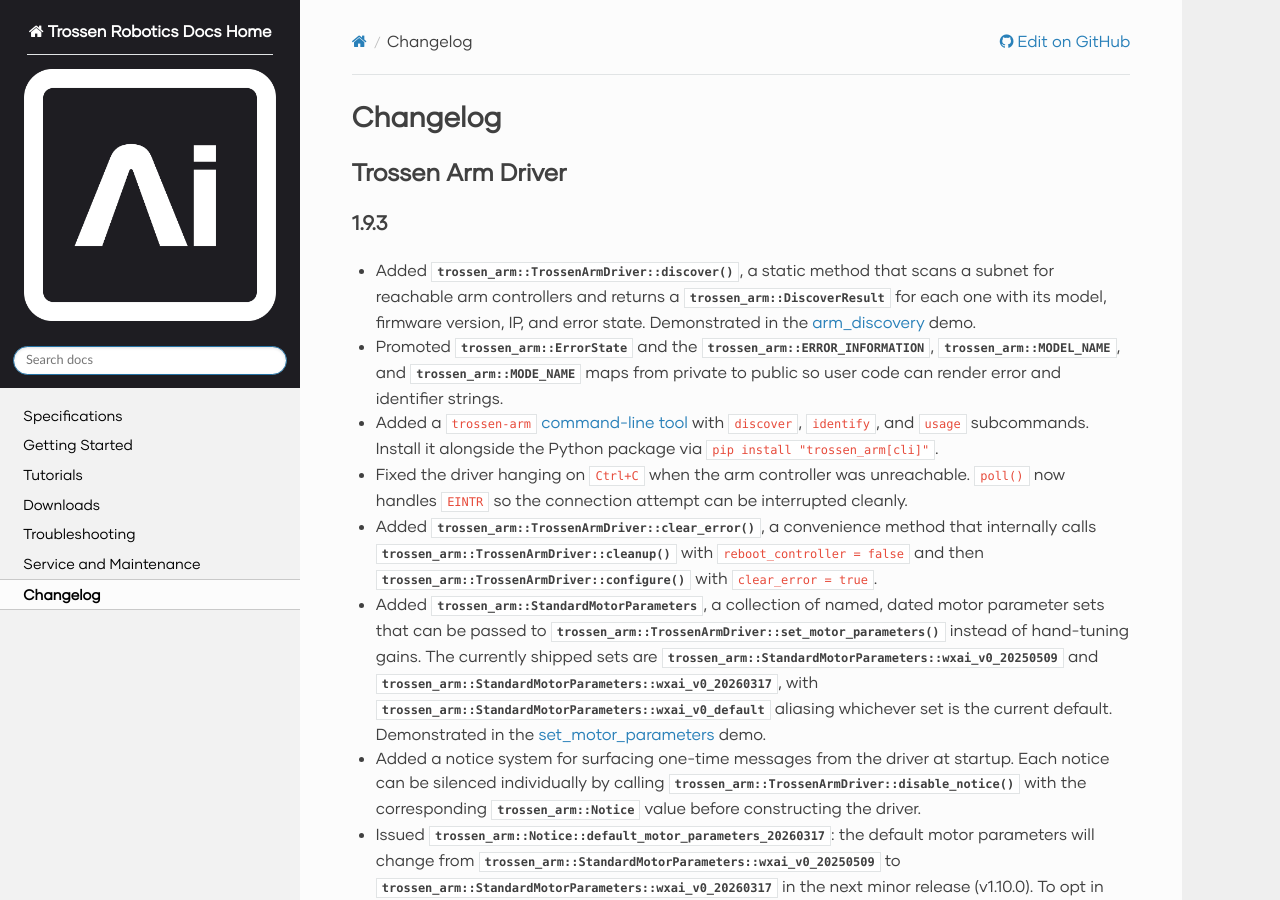
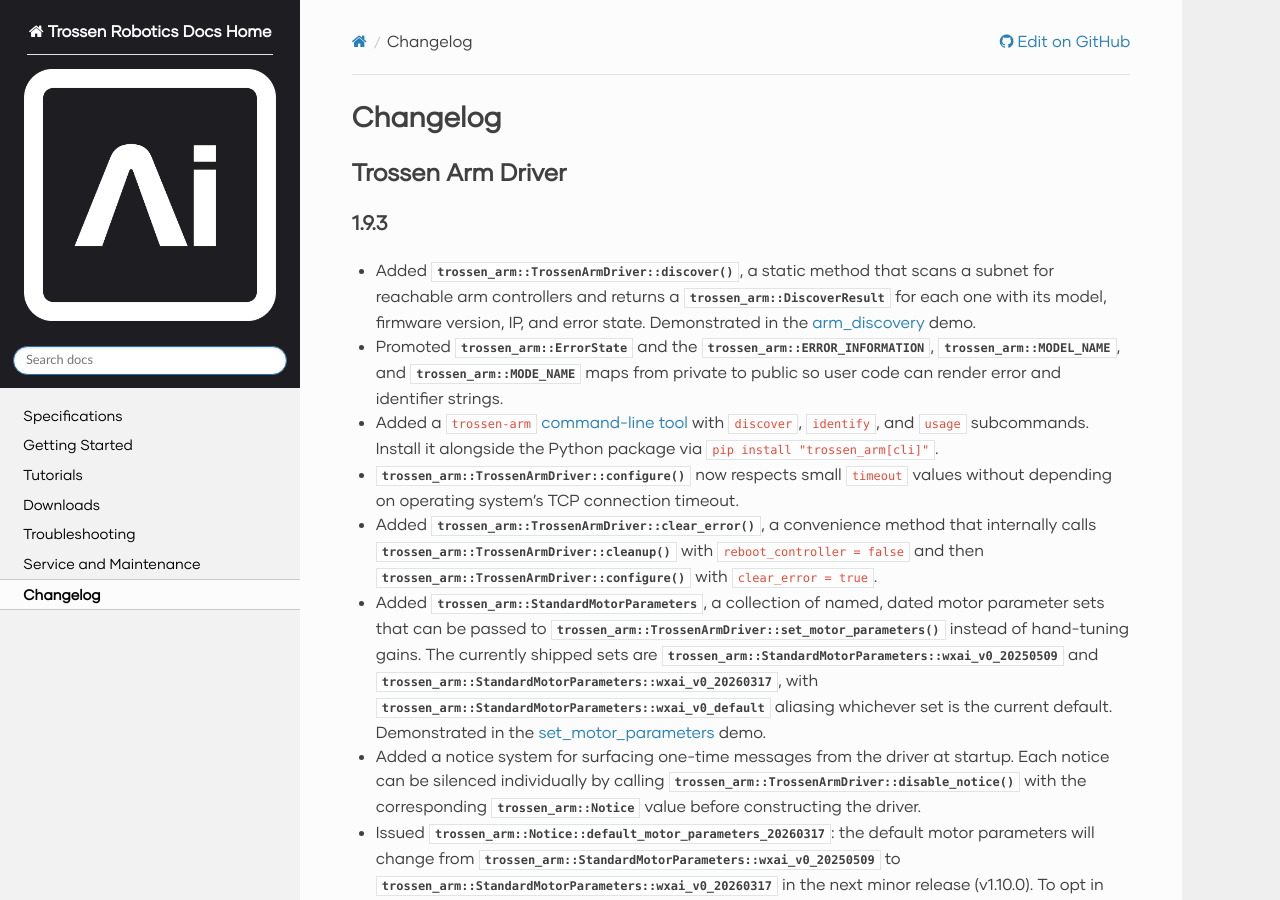
Before and after one commit to TrossenRobotics/trossen_arm, a Sphinx documentation site: the page built from docs/changelog.rst, in a window 1280 px wide and 900 px high. Built offline with Sphinx 7.4.7 and the Read the Docs theme 3.1.0, drawn with Linux system fonts in a browser that asks for light colours; some web fonts are replaced; pages that are not in the unit, such as notebooks, are missing from menus.

Commit message:
adjusted description on ethernet behavior

```diff
--- a/docs/changelog.rst
+++ b/docs/changelog.rst
@@ -13,8 +13,7 @@ Trossen Arm Driver
 - Promoted :enum:`trossen_arm::ErrorState` and the :var:`trossen_arm::ERROR_INFORMATION`, :var:`trossen_arm::MODEL_NAME`, and :var:`trossen_arm::MODE_NAME` maps from private to public so user code can render error and identifier strings.
 - Added a ``trossen-arm`` :doc:`command-line tool <getting_started/cli>` with ``discover``, ``identify``, and ``usage`` subcommands.
   Install it alongside the Python package via ``pip install "trossen_arm[cli]"``.
-- Fixed the driver hanging on ``Ctrl+C`` when the arm controller was unreachable.
-  ``poll()`` now handles ``EINTR`` so the connection attempt can be interrupted cleanly.
+- :func:`trossen_arm::TrossenArmDriver::configure` now respects small ``timeout`` values without depending on operating system's TCP connection timeout.
 - Added :func:`trossen_arm::TrossenArmDriver::clear_error`, a convenience method that internally calls :func:`trossen_arm::TrossenArmDriver::cleanup` with ``reboot_controller = false`` and then :func:`trossen_arm::TrossenArmDriver::configure` with ``clear_error = true``.
 - Added :class:`trossen_arm::StandardMotorParameters`, a collection of named, dated motor parameter sets that can be passed to :func:`trossen_arm::TrossenArmDriver::set_motor_parameters` instead of hand-tuning gains.
   The currently shipped sets are :member:`trossen_arm::StandardMotorParameters::wxai_v0_20250509` and :member:`trossen_arm::StandardMotorParameters::wxai_v0_20260317`, with :member:`trossen_arm::StandardMotorParameters::wxai_v0_default` aliasing whichever set is the current default.
```
